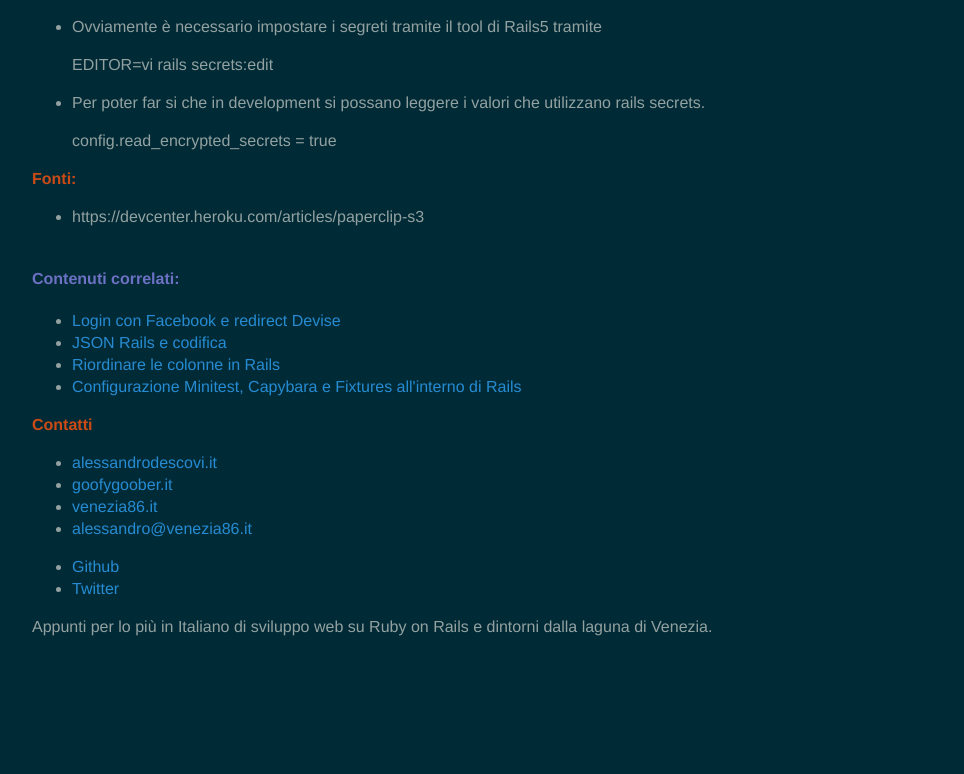
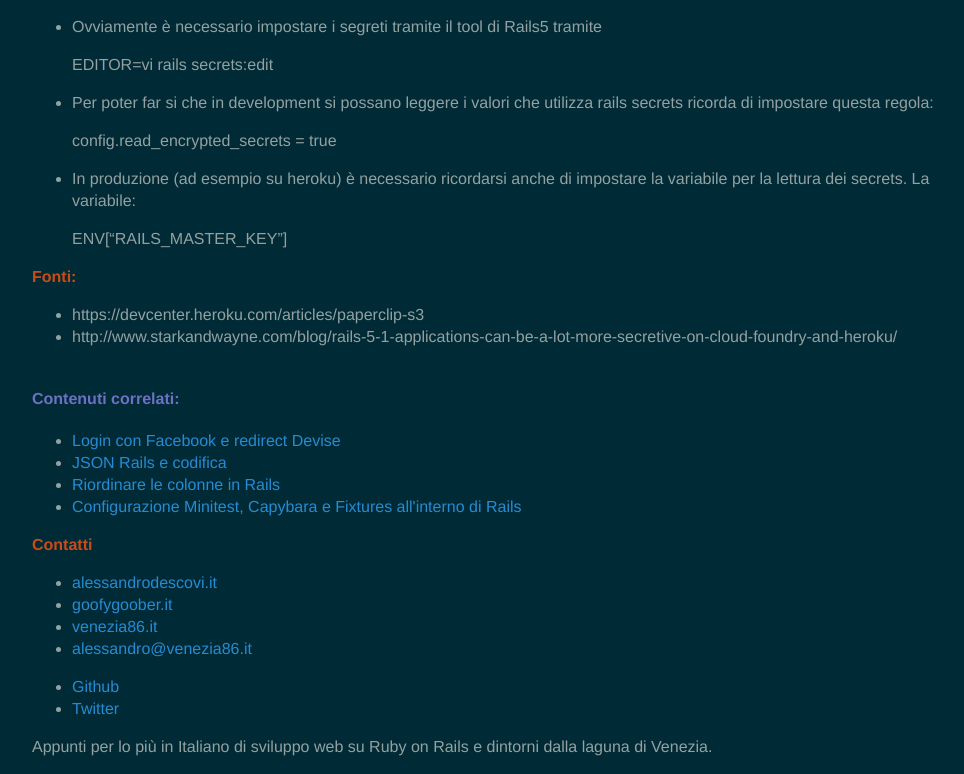
Before and after one commit to descovi/simonini.github.io, a Jekyll site: the page built from _posts/2017-12-16-configurare-amazons3-paperclip.md, in a window 1280 px wide. Shown: the part 845-1619 px from the top of the page, without its empty margins (128-1092 px from the left). Built offline with Jekyll 4.4.1, drawn with Linux system fonts in a browser that asks for light colours; before the commit the page ends 1499 px from its top, so only the background shows below that.

Commit message:
Ricordati di impostare la RAILS_MASTER_KEY!

```diff
--- a/_posts/2017-12-16-configurare-amazons3-paperclip.md
+++ b/_posts/2017-12-16-configurare-amazons3-paperclip.md
@@ -32,11 +32,17 @@ categories: rails
 
     EDITOR=vi rails secrets:edit
 
-- Per poter far si che in development si possano leggere i valori che utilizzano rails secrets.
+- Per poter far si che in development si possano leggere i valori che utilizza rails secrets ricorda di impostare questa regola:
 
     config.read_encrypted_secrets = true
+
+- In produzione (ad esempio su heroku) è necessario ricordarsi anche di impostare la variabile per la lettura dei secrets. La variabile:
+
+
+    ENV["RAILS_MASTER_KEY"]
 
 
 ## Fonti:
 
 - https://devcenter.heroku.com/articles/paperclip-s3
+- http://www.starkandwayne.com/blog/rails-5-1-applications-can-be-a-lot-more-secretive-on-cloud-foundry-and-heroku/
```
